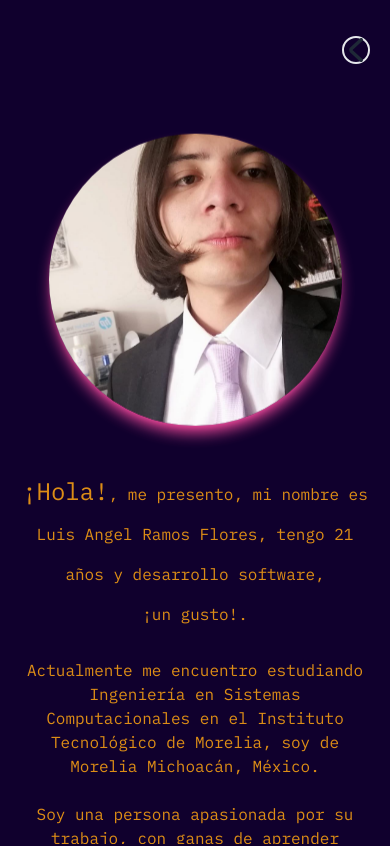
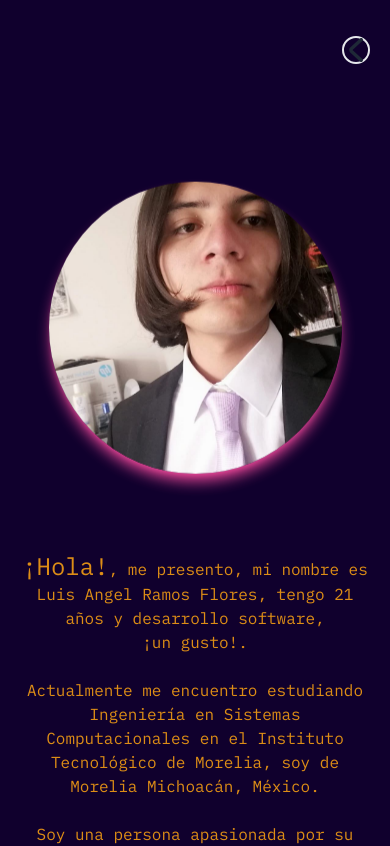
Before and after one commit to AngelRamos27/portafolio, a React (Vite) app: page /#/ in a window 390 px wide. Shown: the top 846 px of the page. Built offline with nearby package versions, Linux system fonts and the light colour scheme.

Commit message:
detalles

```diff
--- a/src/Routes/AboutMe.jsx
+++ b/src/Routes/AboutMe.jsx
@@ -3,15 +3,15 @@ import me from '../assets/Photo/me.jpg'
 import FloatingDiv from '../Components/Animated/FloatingDiv'
 const AboutMe = () => {
   return (
-    <div data-aos="fade-up" className='w-full h-screen text-amarilloMZ  flex flex-col justify-center pb-5 pt-52 lg:pt-0'>
+    <div data-aos="fade-up" className='w-full h-screen text-amarilloMZ  flex flex-col justify-center pb-16  lg:pt-0'>
       <div className='w-full flex lg:flex-row flex-col lg:gap-0 gap-12 items-center justify-between'>
-        <div className='w-3/4 flex items-center justify-center '>
-          <FloatingDiv delay={0.6}>
-            <img src={me} alt="Programmer Photo" className='md:max-w-md max-w-xm rounded-full shadow-lg shadow-pink-500 hover:shadow-purple-600 duration-300' />
+        <div className='w-3/4 flex items-center justify-center pt-[20rem] sm:pt-[5rem] lg:pt-0'>
+          <FloatingDiv delay={0.6} >
+            <img src={me} alt="Programmer Photo" className='md:max-w-md max-w-xm rounded-full shadow-lg shadow-pink-500 hover:shadow-purple-600 duration-300 ' />
           </FloatingDiv>
         </div>
-        <div className='lg:pt-3 lg:text-2xl text-md lg:text-left text-center p-5 lg:p-0  w-full'>
-          <p className='leading-10'><span className='lg:text-7xl text-2xl'>¡Hola!</span>, me presento, mi nombre es<br /> Luis Angel Ramos Flores, tengo 21 años y desarrollo software,<br /> ¡un gusto!.</p>
+        <div className='z-40 lg:pt-3 lg:text-2xl text-md lg:text-left text-center p-5 lg:p-0 pt-12 w-full '>
+          <p className=''><span className='lg:text-7xl text-2xl'>¡Hola!</span>, me presento, mi nombre es<br /> Luis Angel Ramos Flores, tengo 21 años y desarrollo software,<br /> ¡un gusto!.</p>
           <br /><p>Actualmente me encuentro estudiando Ingeniería en Sistemas Computacionales en el Instituto Tecnológico de Morelia, soy de Morelia Michoacán, México.</p>
           <br /><p>Soy una persona apasionada por su trabajo, con ganas de aprender <br />y capacidad de adaptarse a las necesidades que se requieran.</p>
         </div>
```
Also changed, not shown: 6 other files (tests, documents, lock files or other folders).
